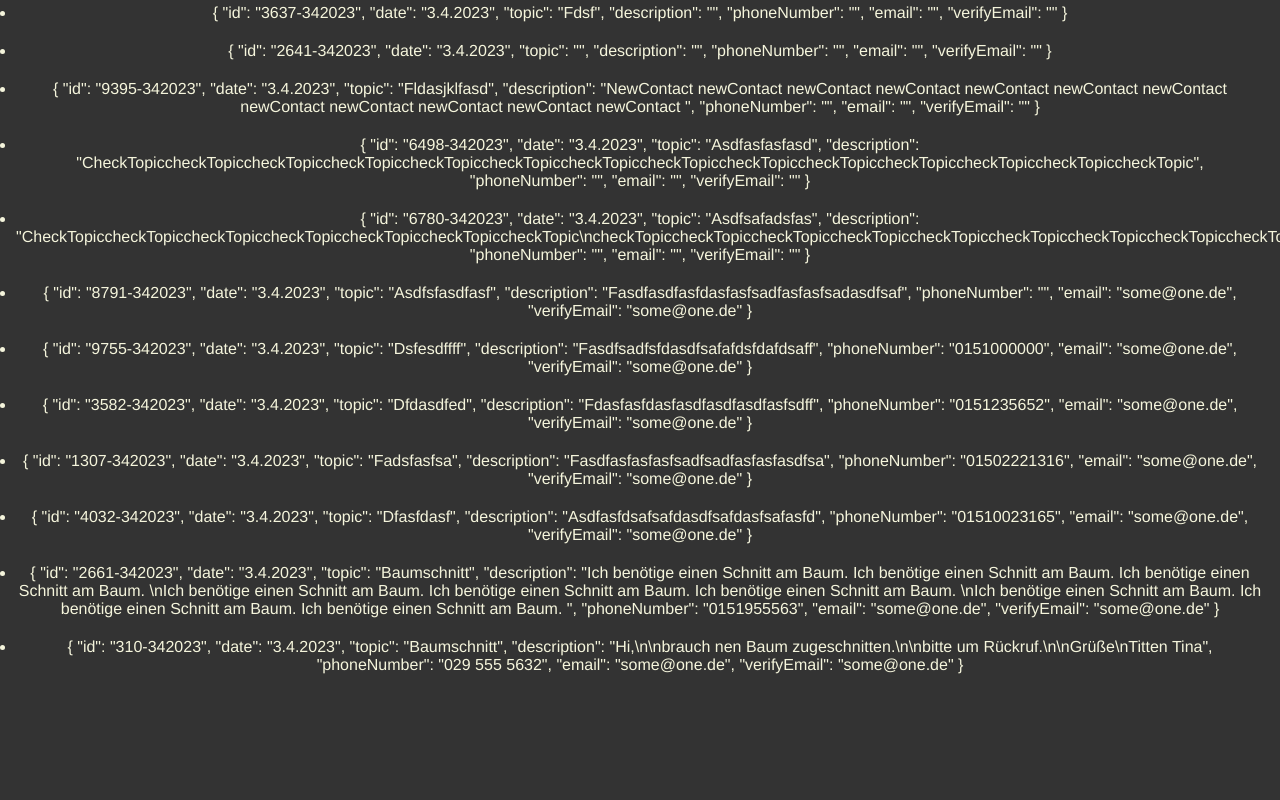
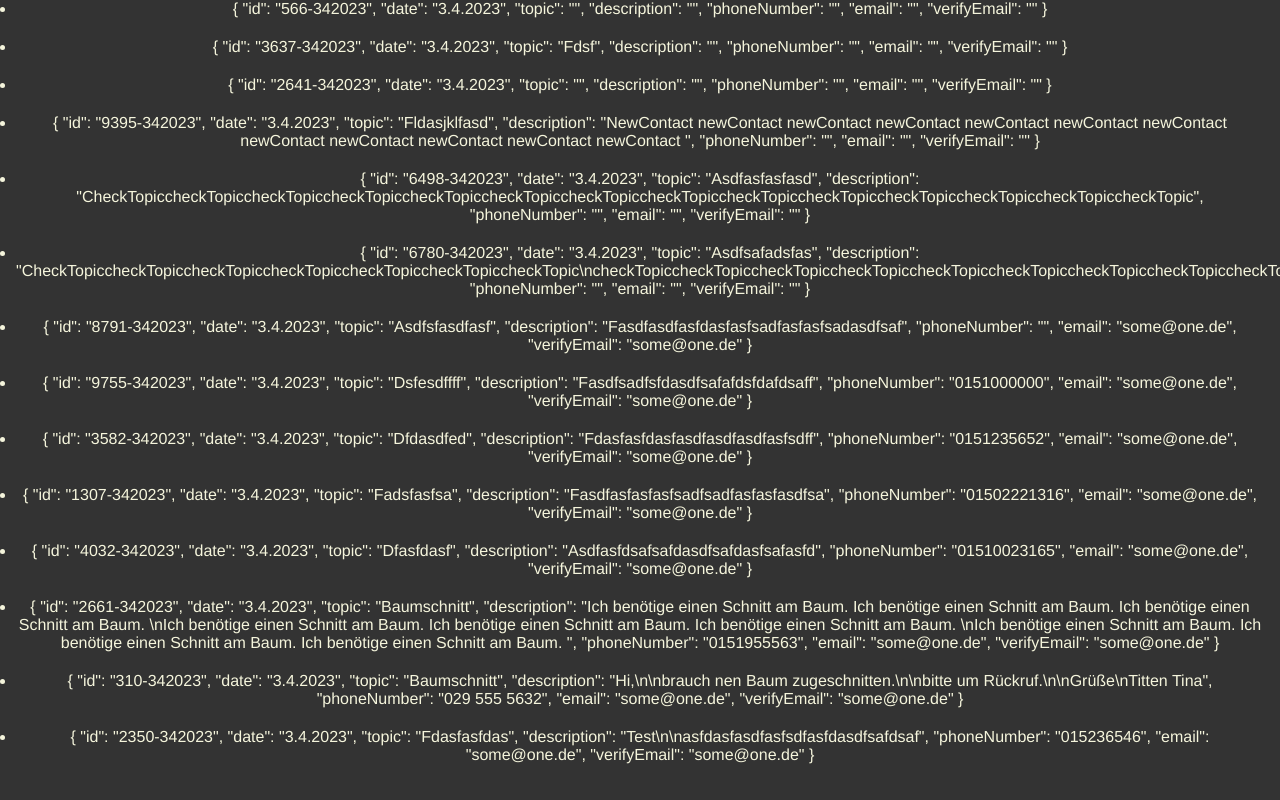
Before and after one commit to TapeMate/vue-contactform, a Vue app: page /#/ in a window 1280 px wide. Shown: the part 1857-2657 px from the top of the page. Before the commit the page ends 2567 px from the top, so only its background shows below. Built offline with nearby package versions, Linux system fonts and the light colour scheme; data requests are answered from the project's data file.

Commit message:
refactored.

```diff
--- a/db.json
+++ b/db.json
@@ -143,6 +143,15 @@
       "phoneNumber": "029 555 5632",
       "email": "some@one.de",
       "verifyEmail": "some@one.de"
+    },
+    {
+      "id": "2350-342023",
+      "date": "3.4.2023",
+      "topic": "Fdasfasfdas",
+      "description": "Test\n\nasfdasfasdfasfsdfasfdasdfsafdsaf",
+      "phoneNumber": "015236546",
+      "email": "some@one.de",
+      "verifyEmail": "some@one.de"
     }
   ]
 }
--- a/src/components/ContactForm.vue
+++ b/src/components/ContactForm.vue
@@ -216,9 +216,10 @@ export default {
     verifyMailAdress() {
       const mail = document.querySelector("#email").value;
       const mailRepeat = document.querySelector("#email-repeat").value;
-      const mailRepeatStr = document.querySelector("#email-repeat");
+      const mailRepeatInput = document.querySelector("#email-repeat");
 
-      mailRepeatStr.addEventListener("paste", (e) => e.preventDefault());
+      // prevents copy pasting on email repeat input
+      mailRepeatInput.addEventListener("paste", (e) => e.preventDefault());
 
       if (mail !== mailRepeat) {
         document.querySelector("#email-repeat").classList.add("error");
@@ -231,6 +232,7 @@ export default {
         this.checkMailRepeat = true;
       }
     },
+
     // submit Data
     onSubmit(e) {
       e.preventDefault();
@@ -247,8 +249,7 @@ export default {
         id: `${newID}-${day}${month}${year}`,
         date: `${day}.${month}.${year}`,
         topic: this.topic,
-        description:
-          this.description.charAt(0).toUpperCase() + this.description.slice(1),
+        description: this.description,
         phoneNumber: this.phoneNumber,
         email: this.email,
         verifyEmail: this.verifyEmail,
@@ -272,10 +273,6 @@ export default {
 };
 </script>
 
-<!-- todos
-- verify phonenumber cant be like 111111111111
- -->
-
 <style scoped>
 .success-message {
   position: absolute;
@@ -289,7 +286,6 @@ export default {
   color: lime;
   background: rgba(0, 0, 0, 0.9);
 }
-
 .success-message h2 {
   width: 100%;
   height: 25%;
@@ -303,8 +299,6 @@ export default {
   color: rgb(165, 0, 0) !important;
   outline: 2px solid red !important;
 }
-/* .success {
-} */
 .phone-error,
 .mail-error,
 .mail-repeat-error,
@@ -318,29 +312,16 @@ export default {
   border: 1px solid;
   color: rgb(255, 0, 0);
 }
-
 #phone {
   width: 20%;
 }
-/* .blackbody {
-  background: rgba(0, 0, 0, 0.4);
-  padding: 1rem;
-} */
-/* .input-container .input-control:nth-child(1) {
-  margin-right: 15px;
-} */
 .form-entry-info {
   background: rgba(255, 255, 255, 0.6);
   padding: 1rem 0;
   margin-bottom: 30px;
   box-shadow: 0 3px 5px rgba(0, 0, 0, 0.5);
 }
-/* .form-entry-info p,
-.form-entry-info h3 {
-  padding: 1rem;
-} */
 .form-container {
-  /* width: 100%; */
   padding: 4% 10% 2%;
   background-image: url("../assets/slider/slider02.jpg");
   background-size: cover;
@@ -350,7 +331,6 @@ export default {
   display: grid;
   grid-template-columns: 1fr;
 }
-
 input,
 label {
   width: 100%;
@@ -361,7 +341,6 @@ label {
 input {
   padding: 0.5rem 1rem;
 }
-
 textarea {
   width: 100%;
   height: 200px;
@@ -375,26 +354,21 @@ textarea {
   max-width: max-content;
   min-width: 120px;
 }
-
 .input-container .input-control {
   display: flex;
   justify-content: left;
   width: 100%;
 }
-
 .input-container .input-control:nth-child(2) {
   margin-bottom: 0px !important;
 }
-
 .input-container .input-control label,
 .input-container .input-control input {
   width: 20%;
 }
-
 .input-control {
   margin-bottom: 15px;
 }
-
 input,
 textarea,
 label {
@@ -402,30 +376,23 @@ label {
   box-shadow: 0 3px 5px rgba(0, 0, 0, 0.5);
   outline: none;
 }
-
 input:focus,
 textarea:focus {
-  /* outline: 3px solid #bb8b73; */
   background: #bdfabd;
   outline: 1px solid greenyellow;
 }
-
 label {
   background: rgba(255, 255, 255, 0.8);
   font-weight: bold;
   font-size: 12px;
 }
-
 form {
   padding: 1rem;
   background: #333;
   display: flex;
   flex-wrap: wrap;
   flex-direction: column;
-  /* justify-content: space-around;
-  align-items: center; */
 }
-
 #submit {
   width: 150px;
   height: auto;
@@ -440,19 +407,16 @@ form {
   transition: 0.5s;
   border-radius: 5px;
 }
-
 #submit:hover {
   background: rgba(12, 124, 12, 0.8);
   color: #fff;
   border-radius: 15px;
 }
-
 #submit:disabled {
   color: #555;
   background: #aaa;
   box-shadow: none;
 }
-
 #submit:disabled:hover {
   border-radius: 5px;
   background: #aaa;
```
